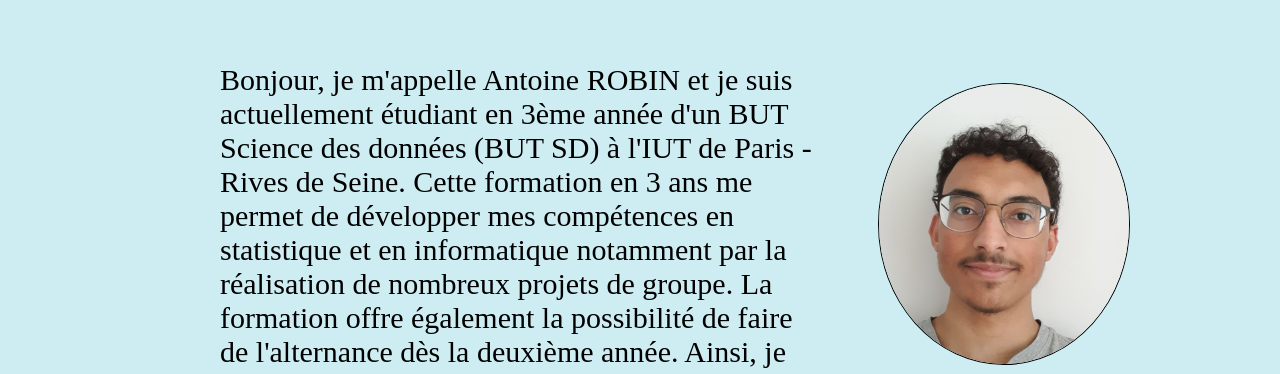
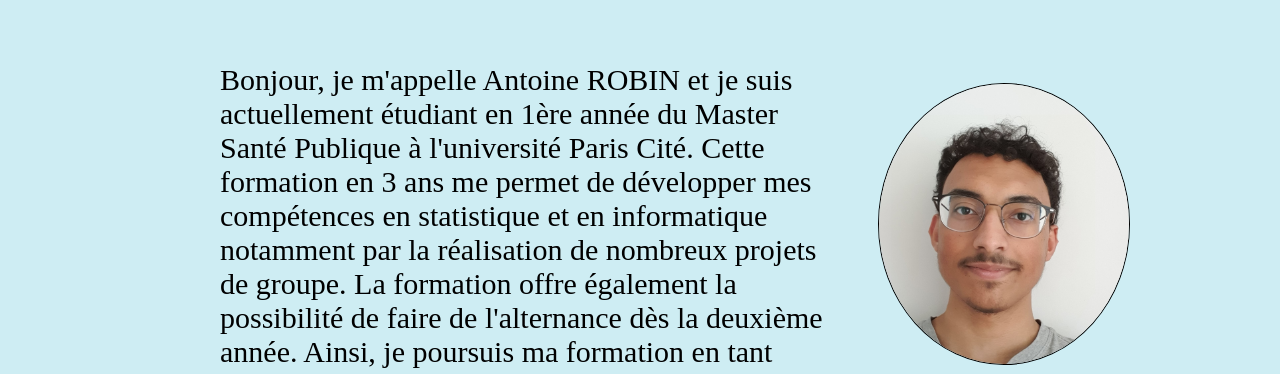
Before and after one commit to capvs/portfolio.github.io, a plain HTML site: page index.html in a window 1280 px wide. Shown: the part 251-625 px from the top of the page. Drawn offline with Linux system fonts and the light colour scheme.

Commit message:
Revise e-Portfolio content and structure
Updated the e-Portfolio content and structure, including changes to the presentation, skills, parcours, and project sections.

```diff
--- a/index.html
+++ b/index.html
@@ -27,7 +27,7 @@
 		<h2> Présentation </h2>
 		<br>
 		<div>
-			<p>Bonjour, je m'appelle Antoine ROBIN et je suis actuellement étudiant en 3ème année d'un BUT Science des données (BUT SD) à l'IUT de Paris - Rives de Seine.
+			<p>Bonjour, je m'appelle Antoine ROBIN et je suis actuellement étudiant en 1ère année du Master Santé Publique à l'université Paris Cité.
 			Cette formation en 3 ans me permet de développer mes compétences en statistique et en informatique notamment par la réalisation de nombreux projets de groupe.
 			La formation offre également la possibilité de faire de l'alternance dès la deuxième année.
 			Ainsi, je poursuis ma formation en tant qu'alternant à l'Institut National de la Statistique et des Études Économiques <a href="https://www.insee.fr/fr/accueil" target= "_blank">(Insee)</a> en tant que chargé d'exploitation des paradonnées, pour une durée de 2 ans.</p>
```
